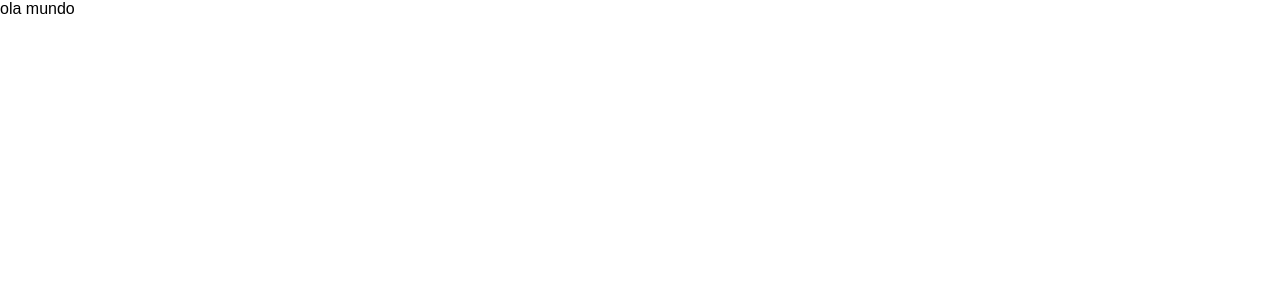
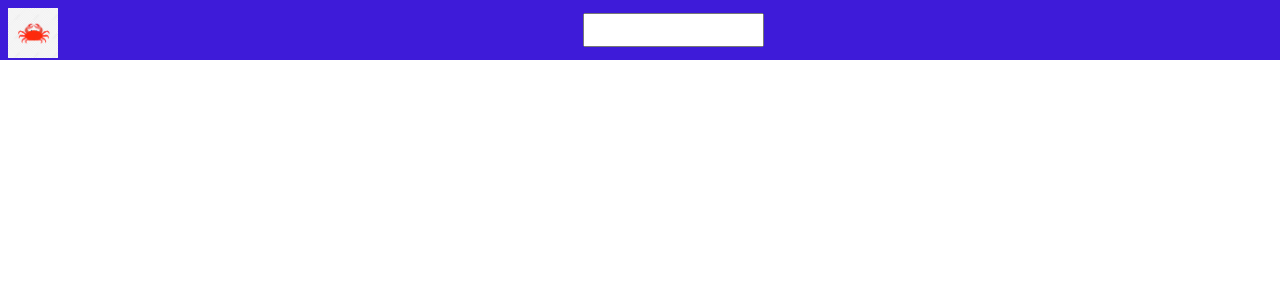
Before and after one commit to Evanjr73/ASC, a Next.js app in the folder my-next-app/: page / in a window 1280 px wide. Shown: the top 300 px of the page. Built offline with nearby package versions, Linux system fonts and the light colour scheme.

Commit message:
estilizando nave

```diff
--- a/my-next-app/pages/index.tsx
+++ b/my-next-app/pages/index.tsx
@@ -2,6 +2,7 @@ import Head from 'next/head'
 import Image from 'next/image'
 import styles from '../styles/Home.module.css'
 import Nave from '../src/nav'
+
 
 export default function Home() {
   return (
--- a/my-next-app/src/nav.tsx
+++ b/my-next-app/src/nav.tsx
@@ -1,5 +1,8 @@
 import { ReactDOM } from "react"
 import { ReactElement } from "react"
+import Image from "next/image"
+import image from './img/carangueijo.png'
+// import navstyles from '../styles/nav.scss'
 
 
 
@@ -7,7 +10,10 @@ import { ReactElement } from "react"
 export default function Nave(){
     return(
         <div id="navdiv1">
-            <p>ola mundo</p>
+           <Image src={image} alt= ""/>
+
+            <input type="---------" />
+
         </div>
     )
 }
--- a/my-next-app/styles/globals.css
+++ b/my-next-app/styles/globals.css
@@ -4,3 +4,21 @@
   font-family: sans-serif;
 
 }
+
+#navdiv1{
+  display: flex;
+  height: 50px;
+  width: 100%;
+  background-color: rgb(62, 27, 217);
+  padding: 5px;
+}
+img{
+  max-width: 50px;
+  max-height: 50px;
+  margin:3px;
+}
+input{
+  height: 30px;
+  margin: auto;
+
+}
```
Also changed, not shown: my-next-app/src/img/carangueijo.png (added), my-next-app/styles/nav.scss (renamed from my-next-app/styles/nav.css).
